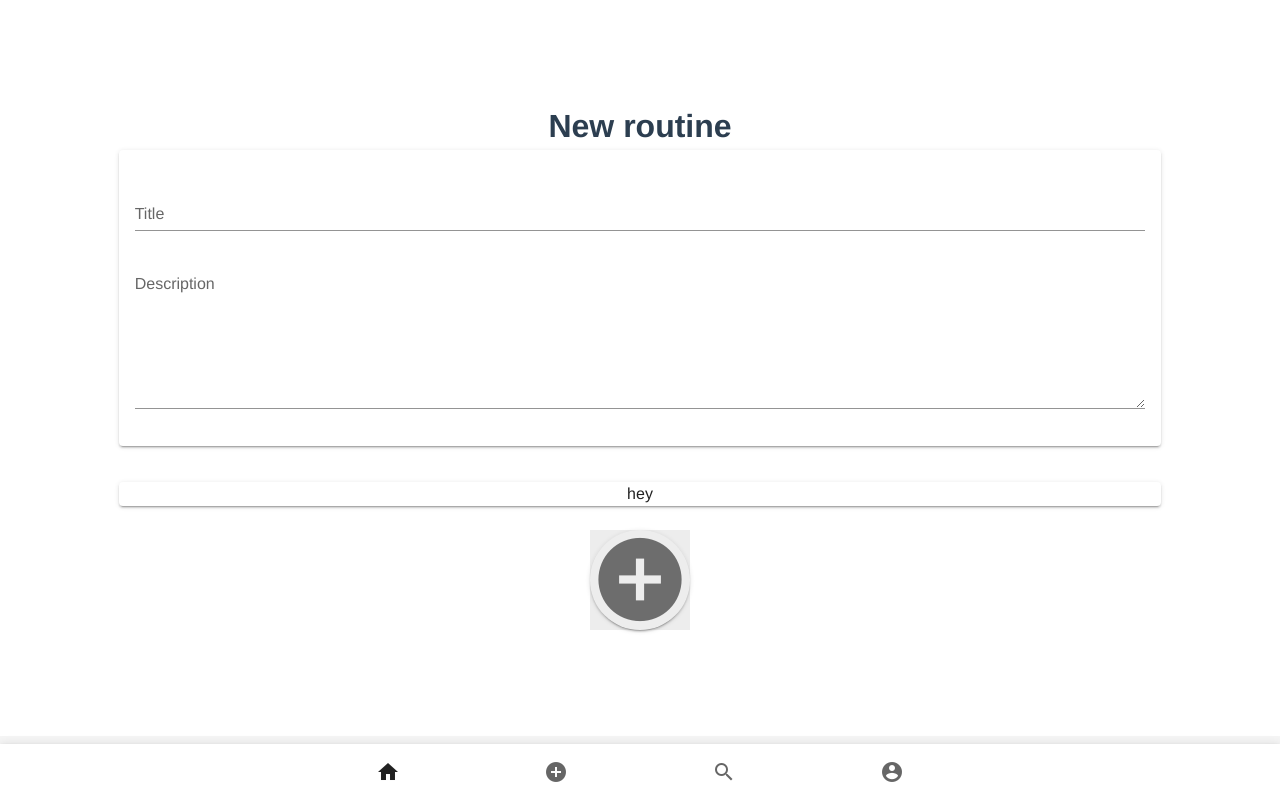
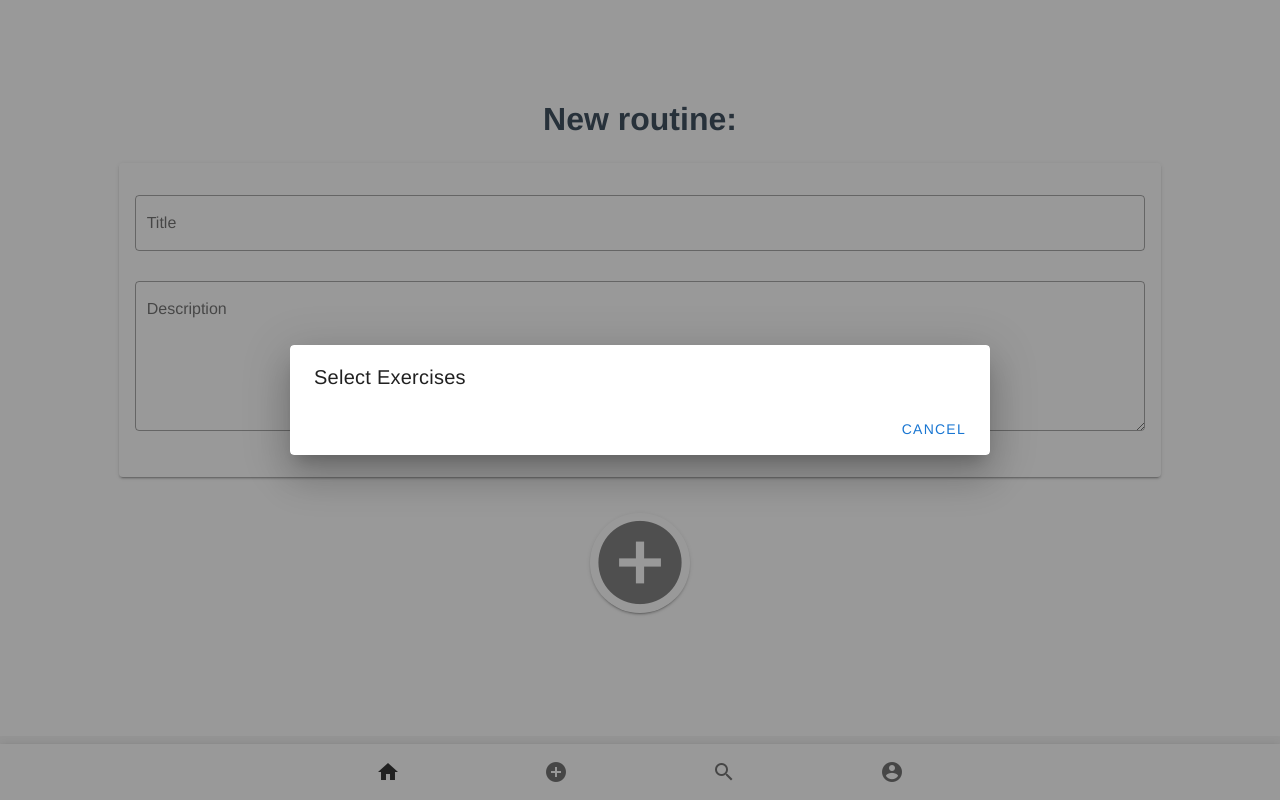
Before and after one commit to MaximeMMJH/MusicGym, a Vue app: page /routine/create in a window 1280 px wide. Both pictures are taken after a click on the button 640 px from the left and 556 px from the top of the page. Built offline with nearby package versions, Linux system fonts and the light colour scheme; data requests are answered from the project's data file.

Commit message:
retrieve exercises for setting up routine

```diff
--- a/src/components/ChooseExerciseCard.vue
+++ b/src/components/ChooseExerciseCard.vue
@@ -1,9 +1,23 @@
 <template>
   <v-container class="px-0">
-    <v-card>hey</v-card>
+    <v-card>
+      <v-card-title>
+        {{ exercise.title }}
+        <v-spacer />
+        <v-icon class="text-right">mdi-delete</v-icon>
+      </v-card-title>
+      <v-card-text class="text-left">{{ exercise.description }}</v-card-text>
+    </v-card>
   </v-container>
 </template>
 
 <script>
-export default {};
+export default {
+  props: {
+    exercise: Object,
+  },
+  methods: {
+    deleteElement() {},
+  },
+};
 </script>
--- /dev/null
+++ b/src/components/ChooseExerciseDialog.vue
@@ -0,0 +1,50 @@
+<template>
+  <v-dialog v-model="dialog" max-width="700">
+    <template v-slot:activator="{ on, attrs }">
+      <v-card v-on="on" v-bind="attrs" class="rounded-circle" width="100">
+        <v-icon size="100">mdi-plus-circle</v-icon>
+      </v-card>
+    </template>
+
+    <v-card>
+      <v-card-title>
+        Select Exercises
+      </v-card-title>
+
+
+
+      <v-card-actions>
+        <v-spacer></v-spacer>
+        <v-btn color="primary" text @click="dialog = false">
+          cancel
+        </v-btn>
+      </v-card-actions>
+    </v-card>
+  </v-dialog>
+</template>
+
+<script>
+import { mapActions, mapState } from "vuex";
+
+export default {
+  data() {
+    return {
+      dialog: false,
+    };
+  },
+  watch: {
+    dialog(visible) {
+      if (visible) {
+        this.fetchUserExercises("", 1);
+        this.fetchPublicExercises(1);
+      }
+    },
+  },
+  computed: {
+    ...mapState(["exercise"]),
+  },
+  methods: {
+    ...mapActions("exercise", ["fetchUserExercises", "fetchPublicExercises"]),
+  },
+};
+</script>
--- a/src/services/ExerciseService.js
+++ b/src/services/ExerciseService.js
@@ -1,8 +1,8 @@
 import axios from "axios";
 
 const apiClient = axios.create({
-  baseUrl: "http://localhost:3000",
-  withCredentials: false,
+  baseURL: `http://localhost:3000`,
+  withCredentials: false, // This is the default
   headers: {
     Accept: "application/json",
     "Content-Type": "application/json",
@@ -10,21 +10,10 @@ const apiClient = axios.create({
 });
 
 export default {
-  getExercises(sectionSize, sectionNumber) {
-    return apiClient.get(
-      "/exercises?sectionSize=" +
-        sectionSize +
-        "&sectionNumber=" +
-        sectionNumber
-    );
+  getPublicExercises() {
+    return apiClient.get("/exercises");
   },
-  getExercise(id) {
-    return apiClient.get("/exercises/" + id);
-  },
-  postExercise(exercise) {
-    return apiClient.post("/exercises", exercise);
-  },
-  deleteExercise(id) {
-    return apiClient.delete("/exercises/" + id);
+  getUserExercises() {
+    return apiClient.get("/exercises");
   },
 };
--- a/src/store/modules/exercise.js
+++ b/src/store/modules/exercise.js
@@ -3,14 +3,18 @@ import ExerciseService from "@/services/ExerciseService.js";
 export const namespaced = true;
 
 export const state = {
-  exercises: [],
+  publicExercises: [],
+  userExercises: [],
   exercise: {},
   sectionSize: 10,
 };
 
 export const mutations = {
-  SET_EXERCISES(state, exercises) {
-    state.items = exercises;
+  SET_USER_EXERCISES(state, exercises) {
+    state.userExercises = exercises;
+  },
+  SET_PUBLIC_EXERCISES(state, exercises) {
+    state.publicExercises = exercises;
   },
   SET_EXERCISE(state, exercise) {
     state.exercise = exercise;
@@ -32,14 +36,22 @@ export const actions = {
         console.log(error);
       });
   },
-  getExercises({ state, commit }, sectionNumber) {
-    return ExerciseService.getExercises(
-      state.sectionSize,
-      sectionNumber
-    ).then(response => {
-      commit("SET_EXERCISES", response)
-    }).catch(error => {
-      console.log(error)
-    });
+  fetchUserExercises({ state, commit }, { userId, section }) {
+    ExerciseService.getUserExercises(userId, section, state.sectionSize)
+      .then((response) => {
+        commit("SET_USER_EXERCISES", response.data);
+      })
+      .catch((error) => {
+        console.log(error);
+      });
+  },
+  fetchPublicExercises({ state, commit }, section) {
+    ExerciseService.getPublicExercises(section, state.sectionSize)
+      .then((response) => {
+        commit("SET_PUBLIC_EXERCISES", response.data);
+      })
+      .catch((error) => {
+        console.log(error);
+      });
   },
 };
--- a/src/views/Profile.vue
+++ b/src/views/Profile.vue
@@ -64,11 +64,6 @@
     </v-row>
     <v-row align="center" justify="center">
       <v-col cols="12">
-        <h1>Routines</h1>
-      </v-col>
-    </v-row>
-    <v-row align="center" justify="center">
-      <v-col cols="12">
         <h1>Your exercises</h1>
       </v-col>
     </v-row>
--- a/src/views/RoutineCreate.vue
+++ b/src/views/RoutineCreate.vue
@@ -2,14 +2,18 @@
   <v-container fill-height fluid>
     <v-row justify="center" align="center">
       <v-col>
-        <h1>New routine</h1>
-        <v-row justify="center">
+        <h1>New routine: {{ routine.title }}</h1>
+        <v-row justify="center" class="mt-2">
           <v-col cols="10">
             <v-card>
               <v-card-title class="justify-center"> </v-card-title>
               <v-card-text>
-                <v-text-field label="Title"></v-text-field>
-                <v-textarea label="Description"></v-textarea>
+                <v-text-field
+                  v-model="routine.title"
+                  outlined
+                  label="Title"
+                ></v-text-field>
+                <v-textarea outlined label="Description"></v-textarea>
               </v-card-text>
             </v-card>
           </v-col>
@@ -19,15 +23,18 @@
           <v-col cols="10">
             <ChooseExerciseCard
               v-for="exercise in this.chosenExercises"
-              :key="exercise"
+              :key="exercise.id"
+              :exercise="exercise"
             />
           </v-col>
         </v-row>
 
         <v-row justify="center">
-          <v-card v-on:click="addCard" class="rounded-circle" width="100">
-            <v-icon size="100">mdi-plus-circle</v-icon>
-          </v-card>
+          <choose-exercise-dialog />
+        </v-row>
+
+        <v-row>
+          <v-col> </v-col>
         </v-row>
       </v-col>
     </v-row>
@@ -36,6 +43,7 @@
 
 <script>
 import ChooseExerciseCard from "@/components/ChooseExerciseCard.vue";
+import ChooseExerciseDialog from '../components/ChooseExerciseDialog.vue';
 
 export default {
   data() {
@@ -55,11 +63,20 @@ export default {
       };
     },
     addCard() {
-      this.chosenExercises.push(this.routine.title);
+      this.chosenExercises.push({
+        id: "77902ecd-4707-43ff-a107-454906b8d814",
+        title: "test 1",
+        description:
+          "Lorem ipsum dolor sit amet, consectetur adipiscing elit, sed do eiusmod tempor incididunt ut labore et dolore magna aliqua.",
+        exerciseType: "IntervalRecognition",
+        intervalRecognitionExerciseProperties: {},
+        playAlongExerciseProperties: {},
+      });
     },
   },
   components: {
     ChooseExerciseCard,
+    ChooseExerciseDialog,
   },
 };
 </script>
```
Also changed, not shown: src/services/ExerciseServiceOld.js (added, +41 -0 lines).
